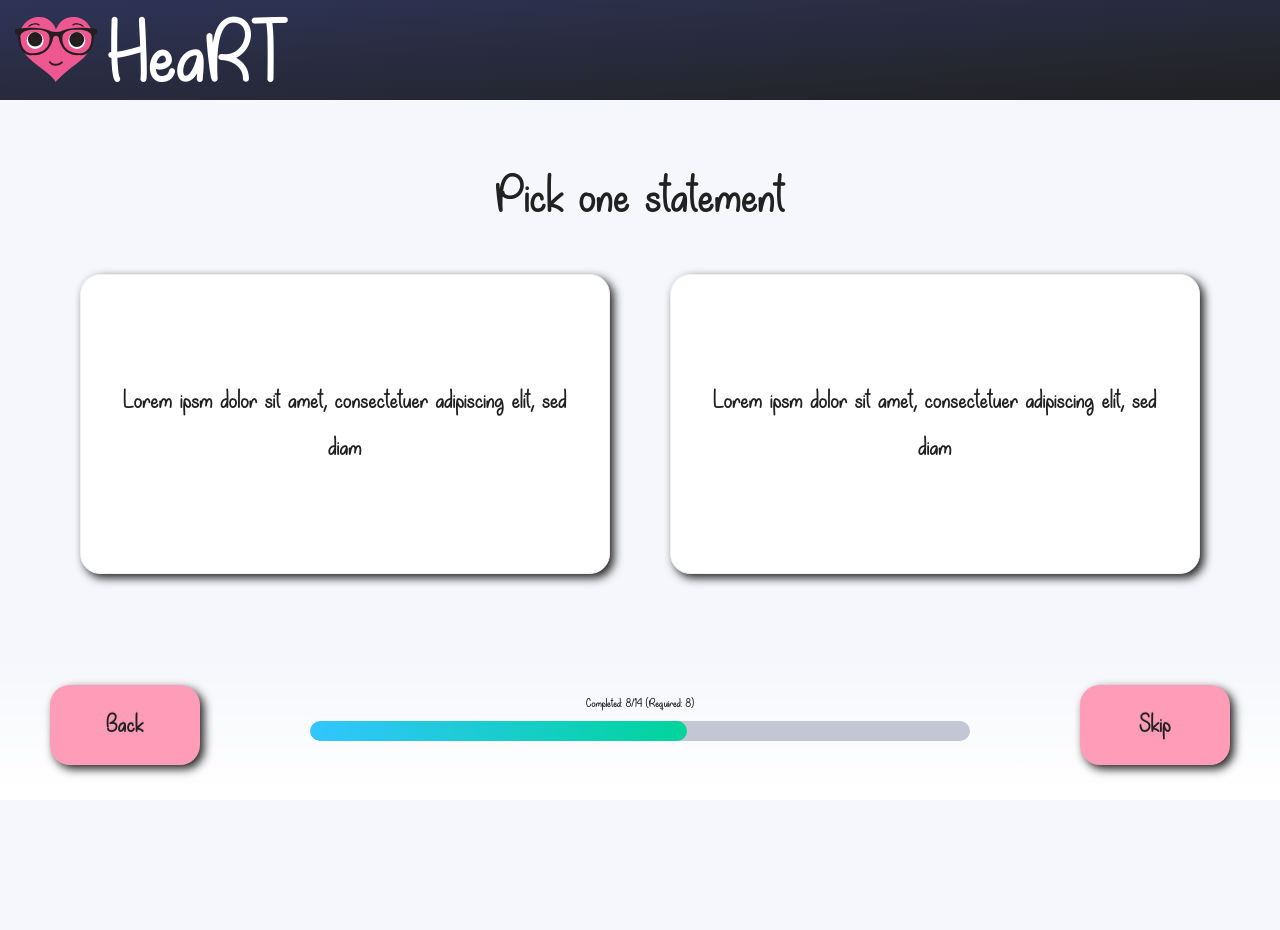
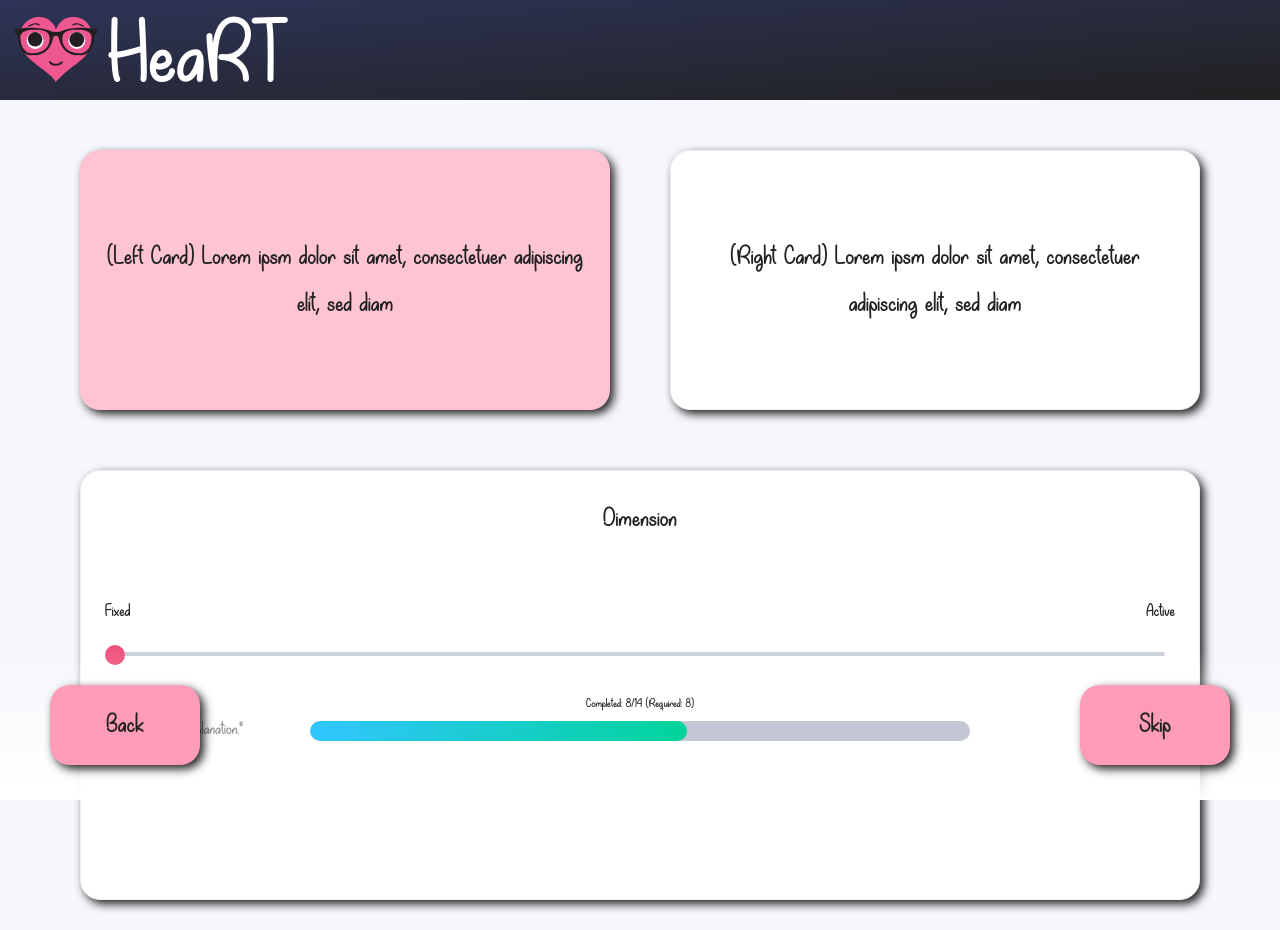
Before and after one commit to HeartUoA/HeaRT, a React (Create React App) app: page /DisplayCards in a window 1280 px wide. Both pictures are taken after a click on the element 345 px from the left and 424 px from the top of the page. Before the commit the page ends 800 px from the top, so only its background shows below. Built offline with nearby package versions, Linux system fonts and the light colour scheme.

Commit message:
feat(display cards component): add dimension component to display cards page
BREAKING CHANGE: Changed dimension component to style depending whether on preview page or display
page

```diff
--- a/src/components/Dimension.tsx
+++ b/src/components/Dimension.tsx
@@ -7,11 +7,12 @@ interface DimensionProps {
   dimensionValue: string;
   scale: number;
   userExplanation: string;
+  isPreview: boolean;
 }
 
 const Dimension: React.FC<DimensionProps> = (props) => {
   return (
-    <Card className="Card-Dimension">
+    <Card className={props.isPreview ? "Card-Preview" : "Card-Dimension"}>
       <p className="Card-Text">{props.dimensionValue}</p>
       <div className="Slider">
         <div className="Captions-Container">
--- a/src/pages/DisplayCards.tsx
+++ b/src/pages/DisplayCards.tsx
@@ -2,16 +2,43 @@ import React, { useState } from "react";
 
 import { Card, Button, Typography, Progress } from "antd";
 import Header from "../components/Header";
+import Dimension from "../components/Dimension";
 
 import "../styles/DisplayCards.css";
 import "../styles/Navigation.css";
 
-const initialValues = {
-  text: "Lorem ipsm dolor sit amet, consectetuer adipiscing elit, sed diam",
+export enum CardSide {
+  Left,
+  Right,
+}
+
+type Card = {
+  text: string;
+  isSelected: boolean;
+};
+
+const initialLeftCard: Card = {
+  text:
+    "(Left Card) Lorem ipsm dolor sit amet, consectetuer adipiscing elit, sed diam",
+  isSelected: false,
+};
+
+const initialRightCard: Card = {
+  text:
+    "(Right Card) Lorem ipsm dolor sit amet, consectetuer adipiscing elit, sed diam",
+  isSelected: false,
+};
+
+const tempDimension = {
+  dimensionValue: "Dimension",
+  scale: 100,
+  userExplanation: "This is a user explanation.",
+  isPreview: false,
 };
 
 const DisplayCards: React.FC = () => {
-  const [state] = useState(initialValues);
+  const [leftState, setLeftState] = useState(initialLeftCard);
+  const [rightState, setRightState] = useState(initialRightCard);
 
   const onBackClick = () => {
     // TODO: Write code here to redirect to course info screen or to previous card
@@ -21,7 +48,28 @@ const DisplayCards: React.FC = () => {
     // TODO: Write code here to redirect to the next card or another incomplete card
   };
 
+  const onCardClick = (side: CardSide) => {
+    switch (side) {
+      case CardSide.Left:
+        setLeftState({ ...leftState, isSelected: true });
+        setRightState({ ...rightState, isSelected: false });
+        setDimension({ ...dimension, scale: 0 });
+        break;
+
+      case CardSide.Right:
+        setRightState({ ...rightState, isSelected: true });
+        setLeftState({ ...leftState, isSelected: false });
+        setDimension({ ...dimension, scale: 100 });
+        break;
+
+      default:
+        break;
+    }
+  };
+
   const progressMade = { completed: 8, total: 14 };
+  const [dimension, setDimension] = useState(tempDimension);
+  let isCardSelected = leftState.isSelected || rightState.isSelected;
 
   return (
     <div className="DisplayCards">
@@ -29,15 +77,30 @@ const DisplayCards: React.FC = () => {
 
       <div className="Content">
         <div>
-          <Typography className="Statement">Pick one statement</Typography>
+          {isCardSelected ? (
+            ""
+          ) : (
+            <Typography className="Statement">Pick one statement</Typography>
+          )}
           <div className="Cards-Container">
-            <Card className="Card">
-              <p className="Card-Text">{state.text}</p>
+            <Card
+              className={`${isCardSelected ? "Card-Clicked" : "Card"} ${
+                leftState.isSelected ? "Card-Selected" : ""
+              }`}
+              onClick={() => onCardClick(CardSide.Left)}
+            >
+              <p className="Card-Text">{initialLeftCard.text}</p>
             </Card>
-            <Card className="Card">
-              <p className="Card-Text">{state.text}</p>
+            <Card
+              className={`${isCardSelected ? "Card-Clicked" : "Card"} ${
+                rightState.isSelected ? "Card-Selected" : ""
+              }`}
+              onClick={() => onCardClick(CardSide.Right)}
+            >
+              <p className="Card-Text">{initialRightCard.text}</p>
             </Card>
           </div>
+          {isCardSelected ? <Dimension {...dimension} /> : ""}
         </div>
       </div>
       <div className="Navigation">
--- a/src/pages/Preview.tsx
+++ b/src/pages/Preview.tsx
@@ -12,43 +12,51 @@ const tempValues = [
     dimensionValue: "Dimension1",
     scale: 100,
     userExplanation: "This is a user explanation.",
+    isPreview: true,
   },
   {
     dimensionValue: "Dimension2",
     scale: 50,
     userExplanation:
       "Perhaps we should also point out the fact that the negative impact of the benefits of data integrity any rash or contextual approach the system mechanism and The Decision of...",
+    isPreview: true,
   },
   {
     dimensionValue: "Dimension3",
     scale: 0,
     userExplanation: "",
+    isPreview: true,
   },
   {
     dimensionValue: "Dimension4",
     scale: 0,
     userExplanation: "This is a user explanation.",
+    isPreview: true,
   },
   {
     dimensionValue: "Dimension5",
     scale: 100,
     userExplanation: "This is a user explanation.",
+    isPreview: true,
   },
   {
     dimensionValue: "Dimension6",
     scale: 20,
     userExplanation:
       "Perhaps we should also point out the fact that the negative impact of the benefits of data integrity any rash or contextual approach the system mechanism and The Decision of...",
+    isPreview: true,
   },
   {
     dimensionValue: "Dimension7",
     scale: 0,
     userExplanation: "",
+    isPreview: true,
   },
   {
     dimensionValue: "Dimension8",
     scale: 90,
     userExplanation: "This is a user explanation.",
+    isPreview: true,
   },
 ];
 
--- a/src/styles/Dimension.css
+++ b/src/styles/Dimension.css
@@ -1,4 +1,11 @@
 .Card-Dimension {
+  min-height: 430px;
+  margin: 30px;
+  max-width: 97%;
+  box-shadow: 4px 4px 10px #212121;
+}
+
+.Card-Preview {
   min-height: 350px;
   width: 43%;
   margin: 40px;
--- a/src/styles/DisplayCards.css
+++ b/src/styles/DisplayCards.css
@@ -41,7 +41,27 @@
   cursor: pointer;
 }
 
+.Card-Clicked {
+  height: 260px;
+  width: 45%;
+  min-width: 350px;
+  margin-left: 30px;
+  margin-right: 30px;
+  margin-bottom: 30px;
+  display: flex;
+  flex-direction: column;
+  justify-content: center;
+  box-shadow: 4px 4px 10px #212121;
+  cursor: pointer;
+}
+
 .Card:hover {
+  background-color: #ffc4d3;
+  color: #212121;
+  border: none;
+}
+
+.Card-Selected {
   background-color: #ffc4d3;
   color: #212121;
   border: none;
@@ -51,6 +71,18 @@
   text-align: center;
   font-size: 30px;
   margin: 0px;
+}
+
+.Dimension {
+  height: 36%;
+  width: 88%;
+  min-width: 350px;
+  margin: 30px;
+  display: flex;
+  flex-direction: column;
+  justify-content: center;
+  box-shadow: 4px 4px 10px #212121;
+  cursor: pointer;
 }
 
 .Progress {
```
